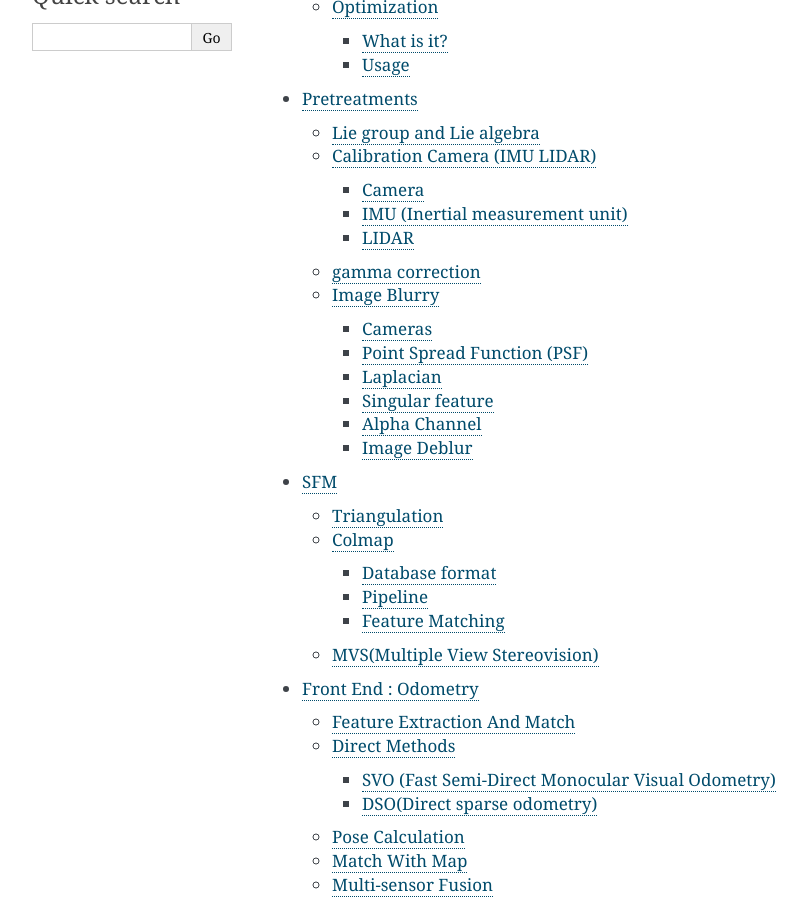
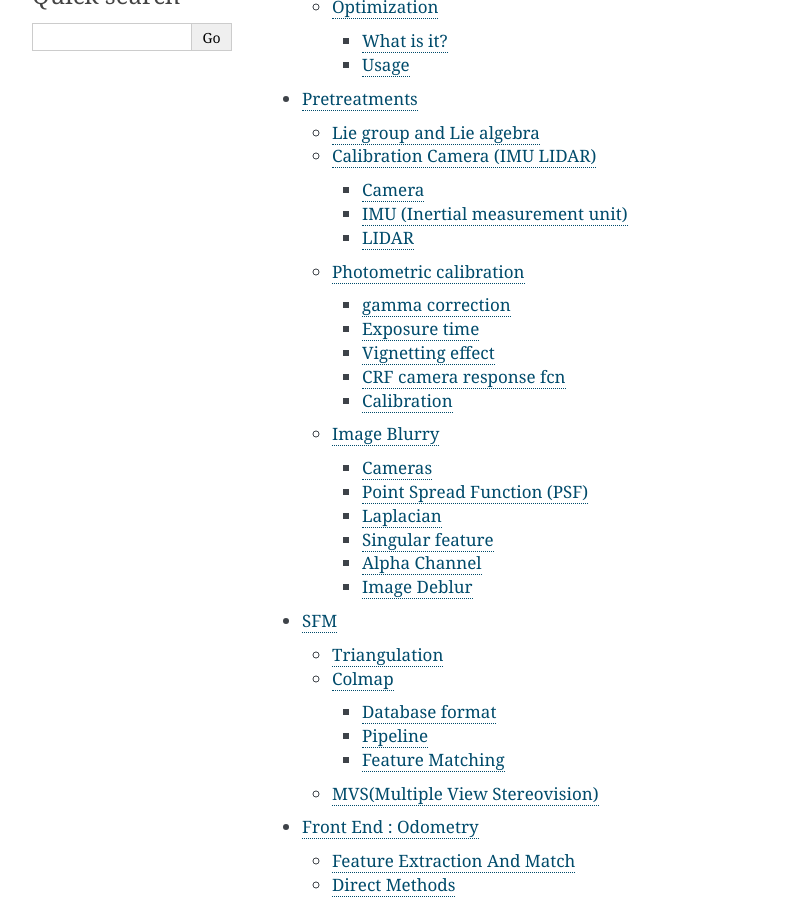
Before and after one commit to gggliuye/VIO, a Sphinx documentation site: the page built from docs/index.rst, in a window 1280 px wide and 900 px high, scrolled down 401 px. Shown: the whole window, without its empty margins (148-954 px from the left). Built offline with Sphinx 7.4.7, drawn with Linux system fonts in a browser that asks for light colours; some of the changed lines change nothing that is shown.

Commit message:
Update Prepare.rst

```diff
--- a/docs/Prepare.rst
+++ b/docs/Prepare.rst
@@ -33,7 +33,7 @@ Calibration Camera (IMU LIDAR)
 ---------------------------------
 
 Camera
->>>>>>>>>>>>>>>
+~~~~~~~~~~~~~~~~~~
 
 Camera calibration is extremely important for SLAM system. Matlab and `OpenCV <https://docs.opencv.org/2.4/doc/tutorials/calib3d/camera_calibration/camera_calibration.html>`_ image calibration tool boxes are the most used tools (they basicly use the same algorithm,  however different in realize method. For example, they use different non-linear optimization methods).
 
@@ -84,7 +84,7 @@ In general case, the distortion is represented as follows:
 
 
 IMU (Inertial measurement unit)
->>>>>>>>>>>>>>>>>>>>>>>>>>>>>>>>>>>>>>
+~~~~~~~~~~~~~~~~~~~~~~~~~
 **Accelerometer(offer acceleration) + Gyroscope(offer angle velocity)**
 
 The most important parameters for IMU are **bias** and **white noise**.
@@ -118,13 +118,17 @@ Besides, there are **scale** error and **misalignment** for an Accelerometer , w
     + \begin{bmatrix} b_{ax}\\b_{ay}\\b_{az}\end{bmatrix}
 
 LIDAR
->>>>>>>>>>>>>>>>>
+~~~~~~~~~~~~~~~~~~~~~~~~~
 (to do)
 
 
+Photometric calibration
+-----------------------
 
 gamma correction
------------------------
+~~~~~~~~~~~~~~~~~~~~~
+
+It is dur to the camera eletronic senor has a different sense of color compare to human eyes. Which result to different photometric distribution. This process is usually done for a better visual expriences.
 
 `Code Example <https://github.com/gggliuye/VIO/blob/master/pretreatment/ImagePerprocessing.cc>`_
 
@@ -147,12 +151,41 @@ Example of outdoor scene:
 .. image:: images/night_hists.png
    :width: 100%
 
+Exposure time
+~~~~~~~~~~~~~~~~~~~~
+The exposure time will affect the pixel intensity in an image, which can be control by user or may by automatic changed by camera device. This is essential element for SLAM Direct methods. This can be expressed as :
+
+.. math::
+    \mathbf{I} = t \mathbf{I}'
+
+Vignetting effect
+~~~~~~~~~~~~~~~~~
+In physic world, the scene we seen are the points reflect light, the amount of reflected light can be noted as :math:`\mathbf{V}(x)`
+For most camera a radiomatric fall off of the pixel intensities can be observed towards the image borders, in another word, the outer border pixels of an image can be less intense compared to the pixels in the center. This is the so called **Vignetting effect**.
+
+.. math::
+    \mathbf{I}(x) = t \mathbf{V}(x) \mathbf{L}(x)
+
+CRF camera response fcn
+~~~~~~~~~~~~~~~~~~~
+The pixel intensities are therefore being mapped by the camera response function f : :math:`\mathcal{R} \ rightarrow ` [0,255].
+
+Calibration
+~~~~~~~~~~~~~~~~~~~~~~
+The photometric calibration has only slight influence on feature point extraction within the indirect SLAM method. However it is essential in direct SLAM system.
+[#]_ shows a online/offline optimization based method for photometric calibration.
+
+
+
+
+.. [#] Bergmann P, Wang R, Cremers D. Online photometric calibration of auto exposure video for realtime visual odometry and SLAM[J]. IEEE Robotics and Automation Letters, 2017, 3(2): 627-634.
+
 
 Image Blurry
 ------------------
 
 Cameras
->>>>>>>>>>>>>>>>>
+~~~~~~~~~~~~~~~~~~~
 
 There are several types of cameras: global shutter cameras, rolling shutter cameras, event cameras, etc. The following image shows the different effect of global shutter camera and rolling shutter camera (from camera_compares_ ). Global shutter cameras take a snapshot of the entire scene at a single instant in time. However rolling shutter cameras scans across the scene rapidly, either vertically or horizontally.
 
@@ -186,7 +219,7 @@ For our cases, most phone cameras and AR glasses cameras are **Global shutter ca
 
 
 Point Spread Function (PSF)
->>>>>>>>>>>>>>>>>>>>>>
+~~~~~~~~~~~~~~~~~~~~~
 
 Point Spread Function (PSF) describes the response of an imaging system to a point source or point object. A more general term for the PSF is a system's impulse response, the PSF being the impulse response of a focused optical system.
 
@@ -203,7 +236,7 @@ The PSF functions have a lot of type, different PSF will produce different image
 
 
 Laplacian
->>>>>>>>>>>>>>>>>>>
+~~~~~~~~~~~~~~~~~~~~~~
 The most simple method to measure burry degree is the **laplacian** , which is a differential operator given by the divergence of the gradient of a function on Euclidean space (in a word: 2nd derivative of an image). In computer vision, it is usually simplified by an matrix convolution operator:
 
 .. math::
@@ -224,7 +257,7 @@ Having the 2nd derivative of the image, we can calcualte the variance of this 2n
 We tried the laplacian variance threshold to classify blur and non blur images. The best performance is got when the threshold is set as 11, and the result precision is 77.8%.
 
 Singular feature
->>>>>>>>>>>>>>>>>>>>>>>>>>
+~~~~~~~~~~~~~~~~~~~~
 
 We can express an image by its singular value decomposition (SVD) :
 
@@ -267,7 +300,7 @@ We also test our classification, by predict through our dataset. Below we should
 In summary, for our data set, We should choose k = 10 and the corresponding beta threshould should be about 0.6.
 
 Alpha Channel
->>>>>>>>>>>>>>>>>
+~~~~~~~~~~~~~~~~~~~~~~
 Alpha channel modeling has been successfully applied on image deblurring and super resolution. With this technique, the image processing task can be much simplified since the edge contrast on alpha channel is normalized to a 0 to 1 transition, instead of arbitrary values in the color space [#]_ .
 
 
@@ -277,7 +310,7 @@ Alpha channel modeling has been successfully applied on image deblurring and sup
 .. [#] Dai S, Wu Y. Motion from blur[C]//2008 IEEE Conference on Computer Vision and Pattern Recognition. IEEE, 2008: 1-8.
 
 Image Deblur
->>>>>>>>>>>>>>>>>>>>>
+~~~~~~~~~~~~~~~~~~~~
 
 
 * image blind-deconvolution_  for image deblur, etc.
```
